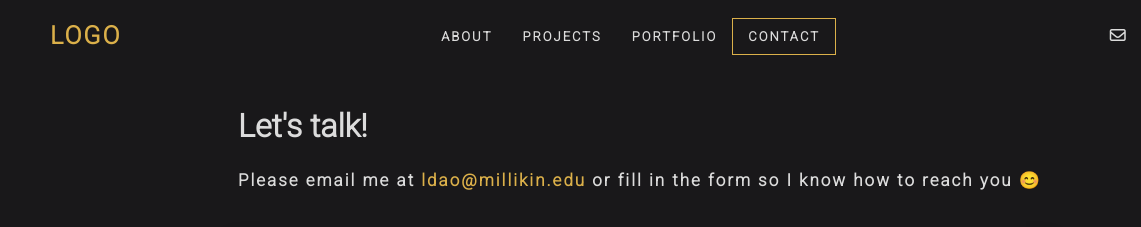
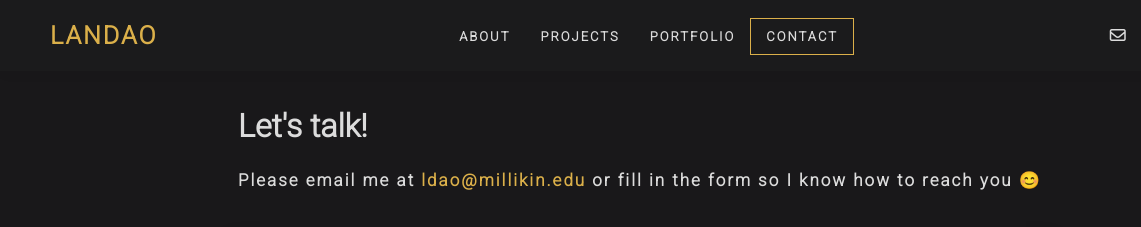
Before and after one commit to landao2607/landao2607.github.io, a plain HTML site: page contact.html in a window 1280 px wide. Shown: the top 227 px of the page, 0-1141 px from the left. Drawn offline with nearby package versions, Linux system fonts and the light colour scheme.

```diff
--- a/contact.html
+++ b/contact.html
@@ -22,7 +22,7 @@
 		<!--navigation-------------------------------->
 		<nav>
 			<!--logo--->
-			<a href="#" class="logo">LOGO</a>
+			<a href="#" class="logo">LANDAO</a>
 			<!--menu--------->
 			<div class="toggle"></div>
 			<ul class="menu">
--- a/css/style.css
+++ b/css/style.css
@@ -37,7 +37,7 @@ nav{
 	width:100%;
 	box-sizing: border-box;
 	padding: 10px 50px;
-	background-color: rgba(255,255,255,0.5) /*transparent background color*/
+	background-color: #1b1b1c; /*bit lighter grey*/ /*rgba(255,255,255,0.5) transparent background color*/
 	box-shadow: 2px 2px 12px rgba(0,0,0,0.05);
 	z-index: 1;
 }
```
Also changed, not shown: index.html (+2 -14 lines), portfolio.html (+1 -1 lines), projects.html (+1 -1 lines).
